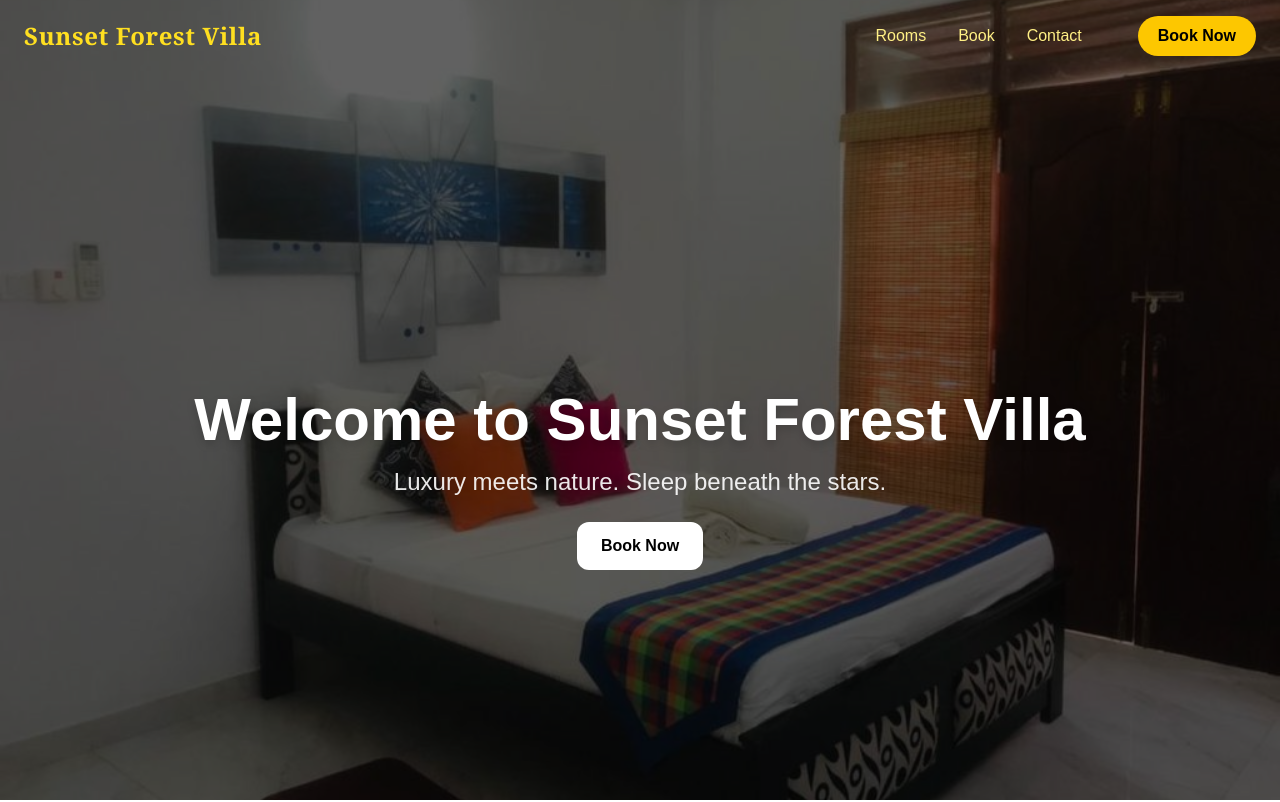
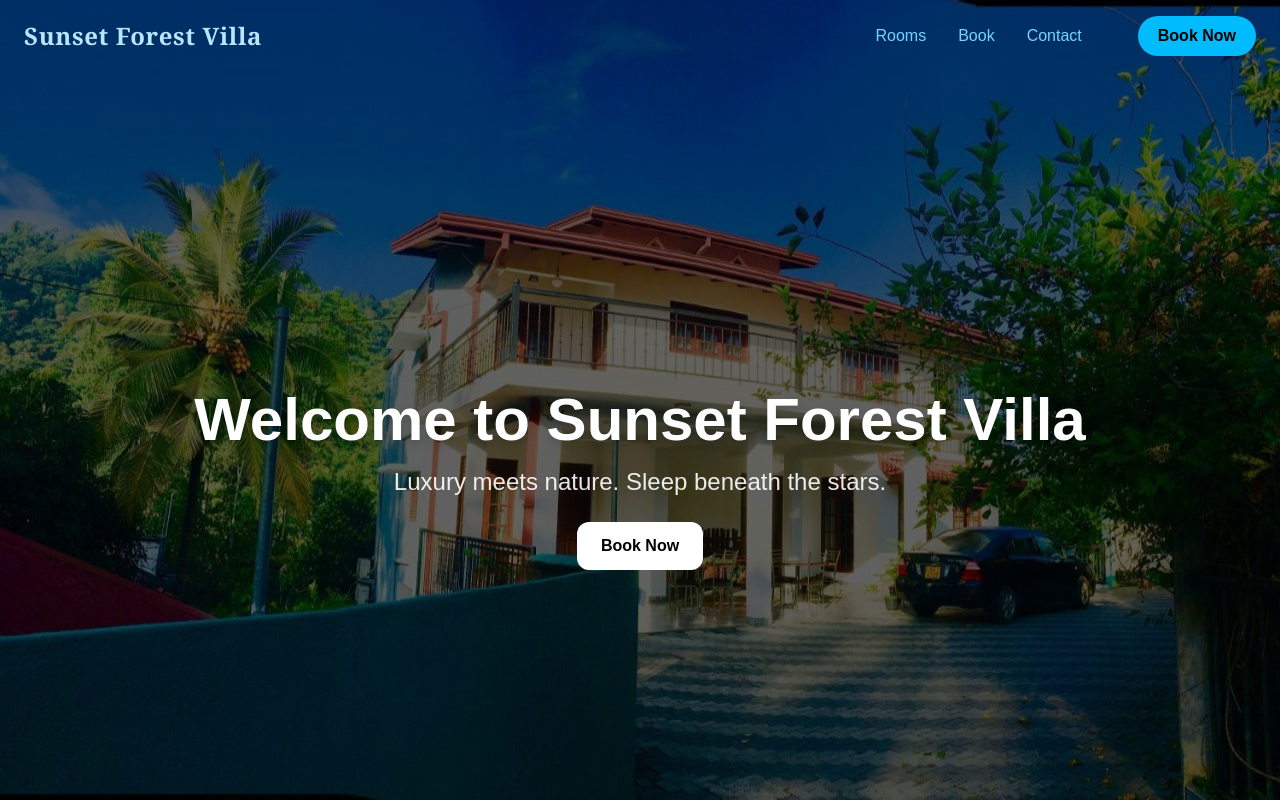
Before and after one commit to kanee98/sunset-forest-villa, a Next.js app: page / in a window 1280 px wide. Shown: the top 802 px of the page. Built offline with nearby package versions, Linux system fonts and the light colour scheme.

Commit message:
font ui fixed

```diff
--- a/app/layout.tsx
+++ b/app/layout.tsx
@@ -1,19 +1,11 @@
 import type { Metadata } from "next";
-import { Geist, Geist_Mono } from "next/font/google";
+import { Geist, Geist_Mono, Playfair_Display, Dancing_Script } from "next/font/google";
 import "./globals.css";
-import { Playfair_Display } from 'next/font/google';
 
 const playfair = Playfair_Display({ subsets: ['latin'], weight: ['400', '500', '700'] });
-
-const geistSans = Geist({
-  variable: "--font-geist-sans",
-  subsets: ["latin"],
-});
-
-const geistMono = Geist_Mono({
-  variable: "--font-geist-mono",
-  subsets: ["latin"],
-});
+const geistSans = Geist({ variable: "--font-geist-sans", subsets: ["latin"] });
+const geistMono = Geist_Mono({ variable: "--font-geist-mono", subsets: ["latin"] });
+const dancingScript = Dancing_Script({ weight: '600', subsets: ['latin'] });
 
 export const metadata: Metadata = {
   title: "Sunset Forest Villa",
@@ -27,9 +19,7 @@ export default function RootLayout({
 }>) {
   return (
     <html lang="en">
-      <body
-        className={`${geistSans.variable} ${geistMono.variable} antialiased`}
-      >
+      <body className={`${geistSans.variable} ${geistMono.variable} antialiased`}>
         {children}
       </body>
     </html>
--- a/app/tailwind.config.js
+++ b/app/tailwind.config.js
@@ -5,10 +5,20 @@ module.exports = {
       fontFamily: {
         serif: ['"Playfair Display"', 'serif'],
         sans: ['Inter', 'sans-serif'],
+        cursive: ['"Dancing Script"', 'cursive'],
       },
       colors: {
         primary: "#0f172a",
         accent: "#38bdf8",
+        sky: {
+          200: "#7dd3fc",
+          300: "#38bdf8",
+          400: "#0ea5e9",
+        },
+        dark: {
+          800: "#1e293b",
+          900: "#0f172a",
+        },
         gold: {
           500: '#D4AF37',
           600: '#C09728',
@@ -17,4 +27,4 @@ module.exports = {
     },
   },
   plugins: [],
-}
+};
--- a/components/Navbar.tsx
+++ b/components/Navbar.tsx
@@ -6,6 +6,9 @@ import { motion, AnimatePresence } from "framer-motion";
 import { Menu, X } from "lucide-react";
 import KandyanDivider from "./KandyanDivider";
 import useNavbarState from "@/hooks/useNavbarState";
+import { Dancing_Script } from "next/font/google";
+
+const dancingScript = Dancing_Script({ weight: "600", subsets: ["latin"] });
 
 export default function Navbar() {
   const { scrolled, isCompactView } = useNavbarState();
@@ -17,65 +20,68 @@ export default function Navbar() {
 
   return (
     <>
-      {/* Header Title — only on XL screens and not scrolled */}
+      {/* Large screen title and nav (only when not scrolled) */}
       <AnimatePresence>
         {!scrolled && !isCompactView && (
           <motion.div
             initial={{ opacity: 1, y: 0 }}
             exit={{ opacity: 0, y: -30 }}
             transition={{ duration: 0.5 }}
-            className="fixed top-6 left-1/2 -translate-x-1/2 z-40 select-none pointer-events-none hidden xl:flex flex-col items-center space-y-4 px-6 text-center max-w-[90vw] max-w-screen-xl"
+            className="fixed top-6 left-1/2 -translate-x-1/2 z-40 select-none pointer-events-none hidden xl:flex flex-col items-center space-y-4 px-6 text-center max-w-screen-xl"
           >
-            <h1 className="text-yellow-100 text-5xl sm:text-6xl md:text-7xl font-serif font-bold tracking-wider drop-shadow-xl leading-tight bg-gradient-to-r from-red-900 via-yellow-500 to-red-900 text-transparent bg-clip-text">
-              Sunset Forest Villa
+            <h1 className={`${dancingScript.className} text-6xl font-semibold tracking-wide drop-shadow-xl`}>
+              Sun Set
             </h1>
-            <p className="text-yellow-200 font-medium italic text-lg max-w-md">
-              Celebrate the spirit of <span className="font-semibold text-yellow-300">Esala Perahera</span> with us in Kandy
+            <h2 className="text-sky-200 text-3xl sm:text-4xl md:text-5xl font-sans uppercase font-bold tracking-widest drop-shadow-md leading-tight mt-[-0.5rem]">
+              Forest Villa
+            </h2>
+            <p className="text-[#f1f5f9] font-medium italic text-lg max-w-md">
+              Where <span className="font-semibold text-[#B8860B]">Golden evenings</span> meet the soul of Kandy
             </p>
             <KandyanDivider />
             <nav>
-              <ul className="flex space-x-8 text-yellow-300 font-medium text-xl cursor-default max-w-full overflow-hidden">
-                <li><Link href="#rooms" className="hover:text-yellow-100 pointer-events-auto transition-colors">Rooms</Link></li>
-                <li><Link href="#book" className="hover:text-yellow-100 pointer-events-auto transition-colors">Book</Link></li>
-                <li><Link href="#contact" className="hover:text-yellow-100 pointer-events-auto transition-colors">Contact</Link></li>
+              <ul className="flex space-x-8 text-sky-300 font-medium text-xl cursor-default">
+                <li><Link href="#rooms" className="hover:text-white pointer-events-auto transition-colors">Rooms</Link></li>
+                <li><Link href="#book" className="hover:text-white pointer-events-auto transition-colors">Book</Link></li>
+                <li><Link href="#contact" className="hover:text-white pointer-events-auto transition-colors">Contact</Link></li>
               </ul>
             </nav>
           </motion.div>
         )}
       </AnimatePresence>
 
-      {/* Sticky Navbar — always visible on compact screens or when scrolled */}
+      {/* Sticky navbar (compact or scrolled) */}
       <motion.nav
         initial={{ y: -100, opacity: 0 }}
         animate={(scrolled || isCompactView) ? { y: 0, opacity: 1 } : { y: -100, opacity: 0 }}
         transition={{ duration: 0.5, ease: "easeOut" }}
         className={`fixed top-0 left-0 w-full z-50 transition-all ${
-          scrolled ? "bg-black/80 backdrop-blur-md shadow-md" : "bg-transparent"
+          scrolled ? "bg-dark-800/80 backdrop-blur-md shadow-md" : "bg-transparent"
         }`}
       >
         <div className="max-w-7xl mx-auto px-6 py-4 flex items-center justify-between">
-          <Link href="/" className="text-yellow-300 text-xl sm:text-2xl font-serif font-bold tracking-wide z-[60]">
+          <Link href="/" className="text-sky-200 text-xl sm:text-2xl font-serif font-bold tracking-wide z-[60]">
             Sunset Forest Villa
           </Link>
 
           <div
-            className={`hidden md:flex items-center space-x-8 text-yellow-200 font-medium transition-opacity duration-300 ${
+            className={`hidden md:flex items-center space-x-8 text-sky-300 font-medium transition-opacity duration-300 ${
               scrolled || isCompactView ? "opacity-100" : "opacity-0 pointer-events-none"
             }`}
           >
-            <Link href="#rooms" className="hover:text-yellow-100 transition">Rooms</Link>
-            <Link href="#book" className="hover:text-yellow-100 transition">Book</Link>
-            <Link href="#contact" className="hover:text-yellow-100 transition">Contact</Link>
+            <Link href="#rooms" className="hover:text-white transition">Rooms</Link>
+            <Link href="#book" className="hover:text-white transition">Book</Link>
+            <Link href="#contact" className="hover:text-white transition">Contact</Link>
             <Link
               href="#book"
-              className="ml-6 px-5 py-2 bg-yellow-400 text-black font-semibold rounded-full hover:bg-yellow-300 transition"
+              className="ml-6 px-5 py-2 bg-sky-400 text-black font-semibold rounded-full hover:bg-sky-300 transition"
             >
               Book Now
             </Link>
           </div>
 
           <button
-            className="md:hidden text-yellow-300 focus:outline-none z-[60]"
+            className="md:hidden text-sky-300 focus:outline-none z-[60]"
             aria-label="Toggle menu"
             onClick={() => setMobileMenuOpen(!mobileMenuOpen)}
           >
@@ -84,6 +90,7 @@ export default function Navbar() {
         </div>
       </motion.nav>
 
+      {/* Mobile menu overlay */}
       <AnimatePresence>
         {mobileMenuOpen && (
           <motion.div
@@ -91,15 +98,15 @@ export default function Navbar() {
             animate={{ opacity: 1 }}
             exit={{ opacity: 0 }}
             transition={{ duration: 0.3 }}
-            className="fixed top-0 left-0 w-full h-screen md:hidden bg-gradient-to-br from-black via-red-950 to-black backdrop-blur-md z-40 flex flex-col items-center justify-center px-6 space-y-6 text-yellow-200 text-xl font-medium"
+            className="fixed top-0 left-0 w-full h-screen md:hidden bg-gradient-to-br from-dark-900 via-slate-800 to-dark-900 backdrop-blur-md z-40 flex flex-col items-center justify-center px-6 space-y-6 text-sky-200 text-xl font-medium"
           >
-            <Link href="#rooms" onClick={() => setMobileMenuOpen(false)} className="hover:text-yellow-100">Rooms</Link>
-            <Link href="#book" onClick={() => setMobileMenuOpen(false)} className="hover:text-yellow-100">Book</Link>
-            <Link href="#contact" onClick={() => setMobileMenuOpen(false)} className="hover:text-yellow-100">Contact</Link>
+            <Link href="#rooms" onClick={() => setMobileMenuOpen(false)} className="hover:text-white">Rooms</Link>
+            <Link href="#book" onClick={() => setMobileMenuOpen(false)} className="hover:text-white">Book</Link>
+            <Link href="#contact" onClick={() => setMobileMenuOpen(false)} className="hover:text-white">Contact</Link>
             <Link
               href="#book"
               onClick={() => setMobileMenuOpen(false)}
-              className="mt-4 px-6 py-2 bg-yellow-400 text-black font-semibold rounded-full hover:bg-yellow-300 transition"
+              className="mt-4 px-6 py-2 bg-sky-400 text-black font-semibold rounded-full hover:bg-sky-300 transition"
             >
               Book Now
             </Link>
```
Also changed, not shown: public/bg.jpg.
